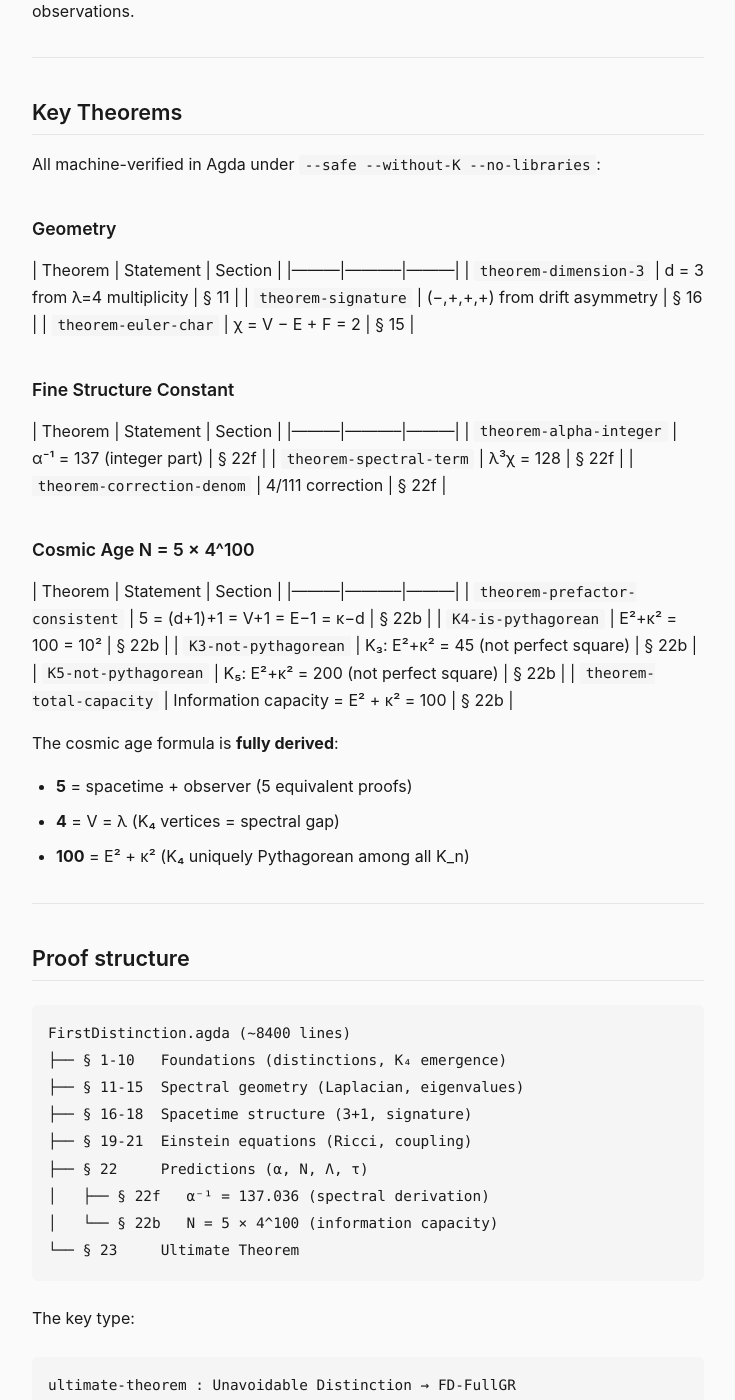
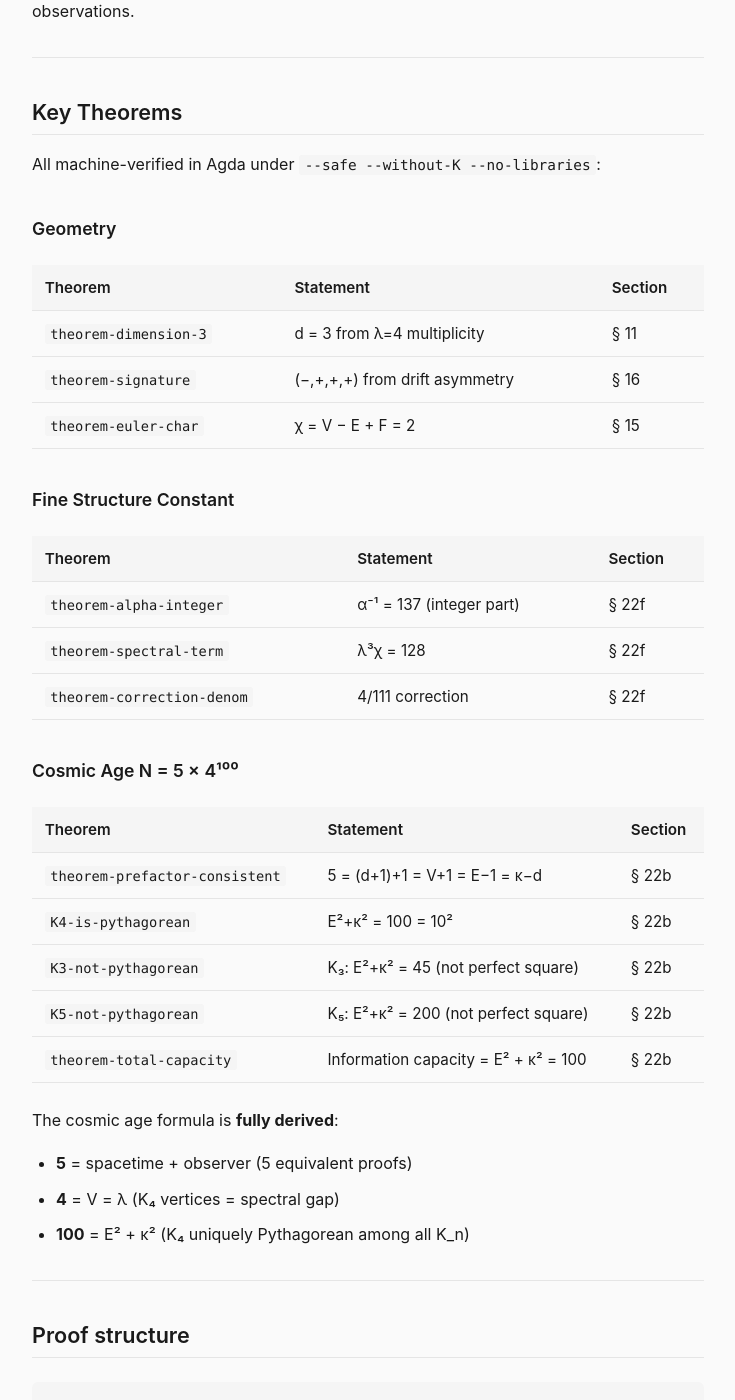
Before and after one commit to de-johannes/FirstDifference, a Jekyll site: the page built from docs/verify.md, in a window 1280 px wide and 1400 px high, scrolled down 2389 px. Shown: the whole window, without its empty margins (272-1007 px from the left). Built offline with Jekyll 4.4.1, drawn with Linux system fonts in a browser that asks for light colours.

Commit message:
fix: add blank lines before tables for Jekyll rendering

```diff
--- a/docs/verify.md
+++ b/docs/verify.md
@@ -91,6 +91,7 @@ These are **not** part of the formal proof, but demonstrate that the derived val
 All machine-verified in Agda under `--safe --without-K --no-libraries`:
 
 ### Geometry
+
 | Theorem | Statement | Section |
 |---------|-----------|---------|
 | `theorem-dimension-3` | d = 3 from λ=4 multiplicity | § 11 |
@@ -98,13 +99,15 @@ All machine-verified in Agda under `--safe --without-K --no-libraries`:
 | `theorem-euler-char` | χ = V − E + F = 2 | § 15 |
 
 ### Fine Structure Constant
+
 | Theorem | Statement | Section |
 |---------|-----------|---------|
 | `theorem-alpha-integer` | α⁻¹ = 137 (integer part) | § 22f |
 | `theorem-spectral-term` | λ³χ = 128 | § 22f |
 | `theorem-correction-denom` | 4/111 correction | § 22f |
 
-### Cosmic Age N = 5 × 4^100
+### Cosmic Age N = 5 × 4¹⁰⁰
+
 | Theorem | Statement | Section |
 |---------|-----------|---------|
 | `theorem-prefactor-consistent` | 5 = (d+1)+1 = V+1 = E−1 = κ−d | § 22b |
```
